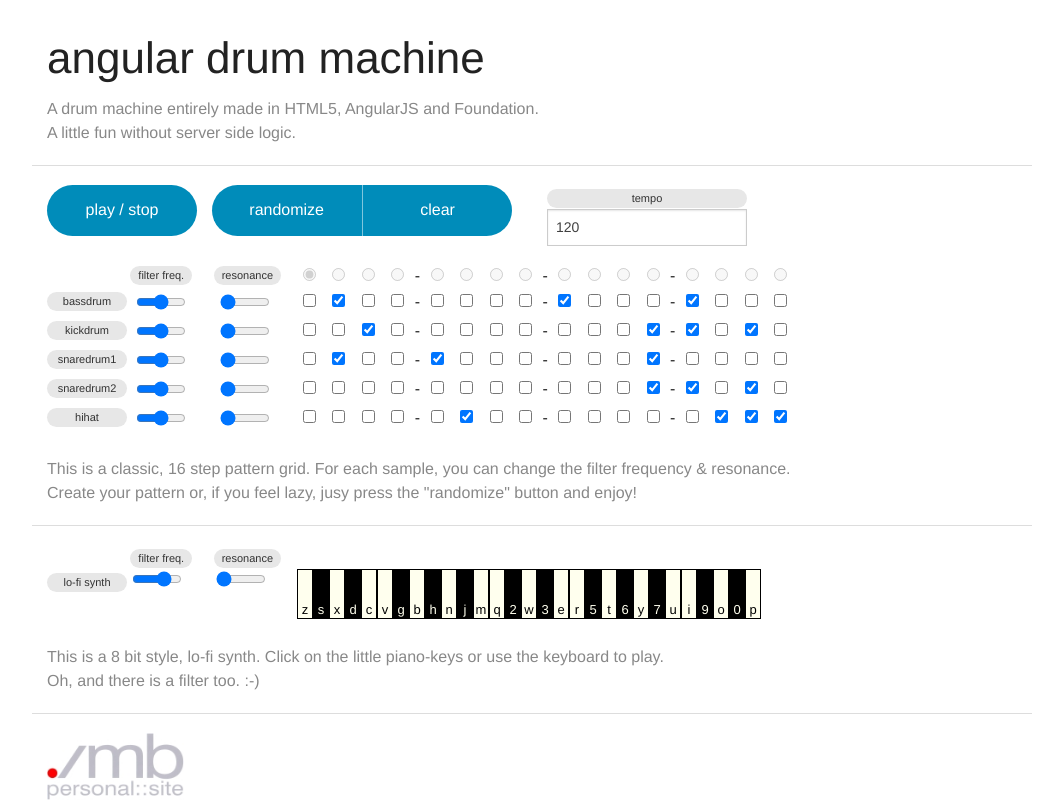
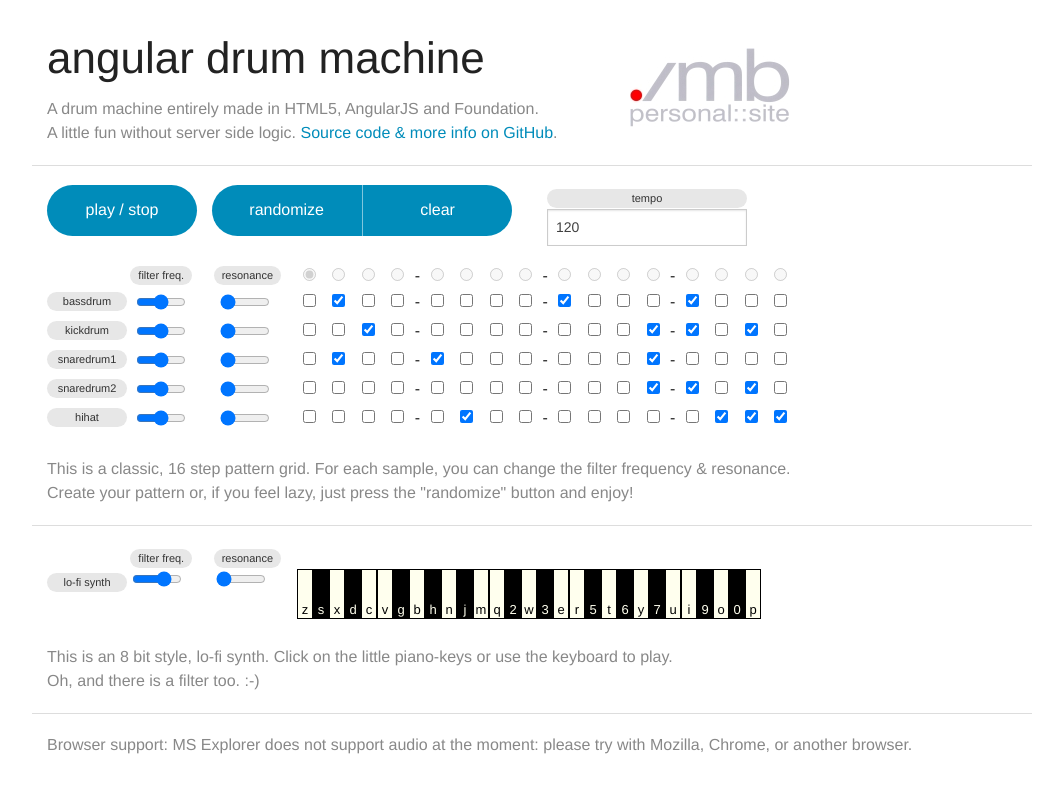
Before and after one commit to barmassimo/Angular-Drum-Machine, a plain HTML site: page index.html in a window 1280 px wide. Shown: the whole page, without its empty margins (108-1171 px from the left). Drawn offline with Linux system fonts and the light colour scheme; no server answers.

Commit message:
Minor style and text changes, fixed some typos

```diff
--- a/index.html
+++ b/index.html
@@ -12,12 +12,18 @@
 			<div class="row" >&nbsp;</div>
 
 			<div class="row">
-				<div class="small-12 columns">
+				<div class="small-7 columns">
 					<h1>angular drum machine</h1>
 					<span class="smallText">
 						A drum machine entirely made in HTML5, AngularJS and Foundation.<br/>
-						A little fun without server side logic.
+						A little fun without server side logic. <a target="_blank" href="https://github.com/barmassimo/Angular-Drum-Machine">Source code & more info on GitHub</a>.
 					</span>
+				</div>
+				<div class="row">
+					<div class="small-5 columns">
+						<br/>
+						<a href="http://www.massimobarbieri.it"><img src="img/logo.jpg"></a>
+					</div>
 				</div>
 			</div>
 
@@ -77,7 +83,7 @@
 				<br/>
 				This is a classic, 16 step pattern grid. For each sample, you can change the filter frequency & resonance.
 				<br/>
-				Create your pattern or, if you feel lazy, jusy press the "randomize" button and enjoy!
+				Create your pattern or, if you feel lazy, just press the "randomize" button and enjoy!
 				</div>
 			</div>
 
@@ -111,7 +117,7 @@
 			<div class="row">
 				<div class="small-12 columns smallText">
 				<br/>
-				This is a 8 bit style, lo-fi synth. Click on the little piano-keys or use the keyboard to play.
+				This is an 8 bit style, lo-fi synth. Click on the little piano-keys or use the keyboard to play.
 				<br/>
 				Oh, and there is a filter too. :-)
 				</div>
@@ -120,10 +126,11 @@
 			<div class="row"><hr/></div>
 
 			<div class="row">
-				<div class="small-2 columns end">
-					<a href="http://www.massimobarbieri.it"><img src="img/logo.jpg"></a>
+				<div class="small-12 columns smallText">
+					Browser support: MS Explorer does not support audio at the moment: please try with Mozilla, Chrome, or another browser.
 				</div>
 			</div>
+
 		</div> <!-- container -->
 
 		<script src="lib/angular/angular.min.js"></script>
```
Also changed, not shown: 1 other file.
